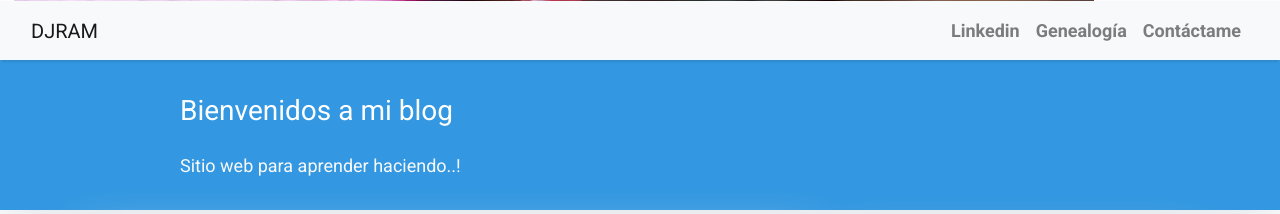
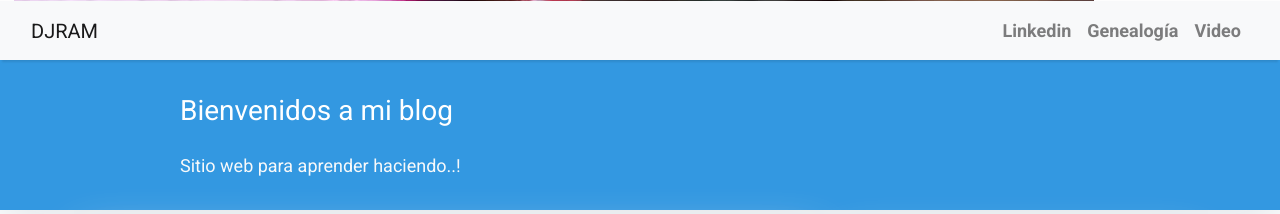
Before and after one commit to djram1/blog_djram, a Django app: page / in a window 1280 px wide. Shown: the part 809-1023 px from the top of the page. Run offline with Django 3.2, Linux system fonts and the light colour scheme; data comes from the database, SQL or seed files in the repository; some libraries are stand-ins or nearby versions.

Commit message:
first commit

```diff
--- a/templates/base.html
+++ b/templates/base.html
@@ -54,7 +54,7 @@
                             <a class="nav-link text-black font-weight-bold" href="https://hildamarin.herokuapp.com/">Genealogía</a>
                         </li>
                         <li class="nav-item text-black">
-                            <a class="nav-link text-black font-weight-bold" href="https://ramirezdp13@gmail.com">Contáctame</a>
+                            <a class="nav-link text-black font-weight-bold" href="https://www.youtube.com/watch?v=x2T2NxXX3dM">Video</a>
                         </li>
                     </ul>
                 </div>
```
